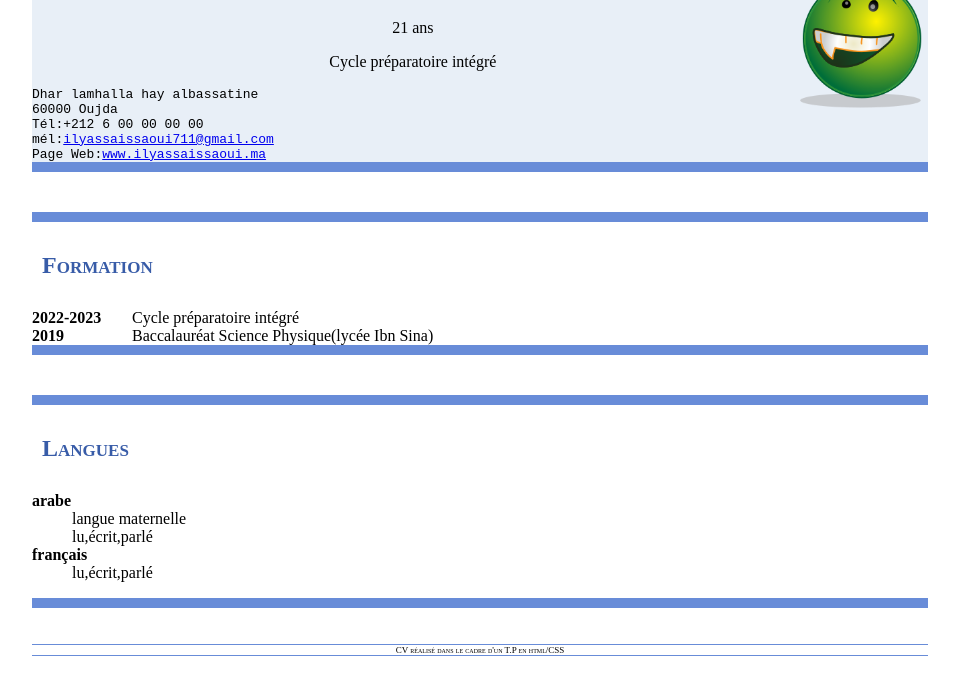
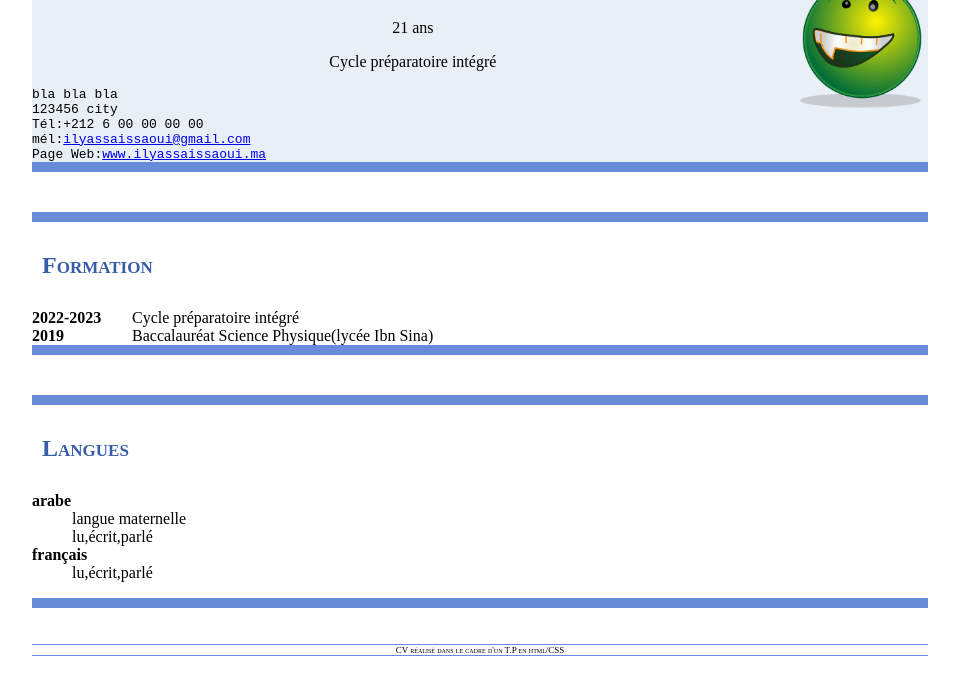
Before and after one commit to sei-kyo/learn, a plain HTML site: page index.html in a window 1280 px wide. Shown: the part 79-774 px from the top of the page, without its empty margins (160-1119 px from the left). Drawn offline with Linux system fonts and the light colour scheme.

Commit message:
Update index.html

```diff
--- a/index.html
+++ b/index.html
@@ -1,7 +1,9 @@
 <!DOCTYPE html>
-<html>
+<html lang="en">
     <head>
         <title>Mon CV</title>
+        <meta name="viewport" content="width=device-width, initial-scale=1.0">
+        <meta charset="UTF-8">
         <link rel="stylesheet" type="text/css" media="screen" href="ilyassaissaoui-cv3.css">
         <style type="text/css">
 
@@ -14,10 +16,10 @@
             <p>21 ans</p>
             <p>Cycle pr&eacuteparatoire int&eacutegr&eacute</p>
             <div id="adresse">
-                Dhar lamhalla hay albassatine<br>60000 Oujda<br>T&eacutel:+212 6 00 00 00 00
+                bla bla bla<br>123456 city<br>T&eacutel:+212 6 00 00 00 00
 
                 <section>
-                m&eacutel:<a href="mailto:ilyassaissaoui711@gmail.com" >ilyassaissaoui711@gmail.com</a>
+                m&eacutel:<a href="mailto:ilyassaissaoui@gmail.com" >ilyassaissaoui@gmail.com</a>
                 <br>Page Web:<a href="https://ilyassaissaoui-cv.html">www.ilyassaissaoui.ma</a>
                 </section>
             </div>
```
